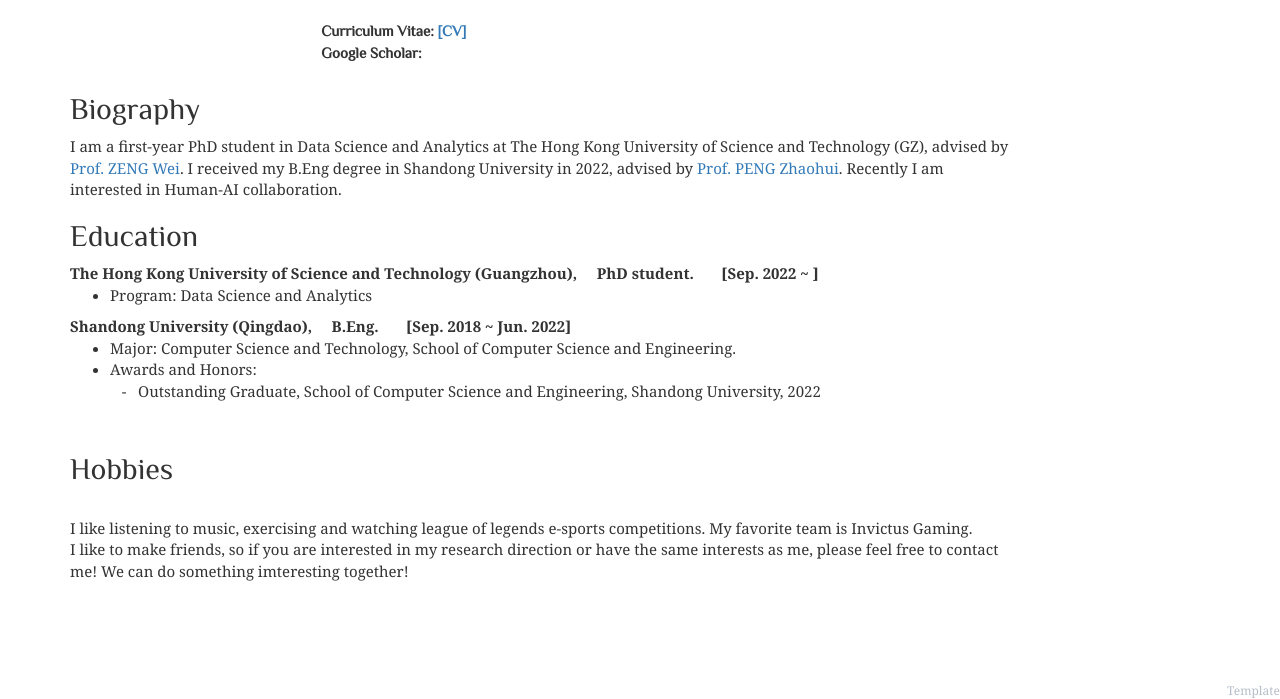
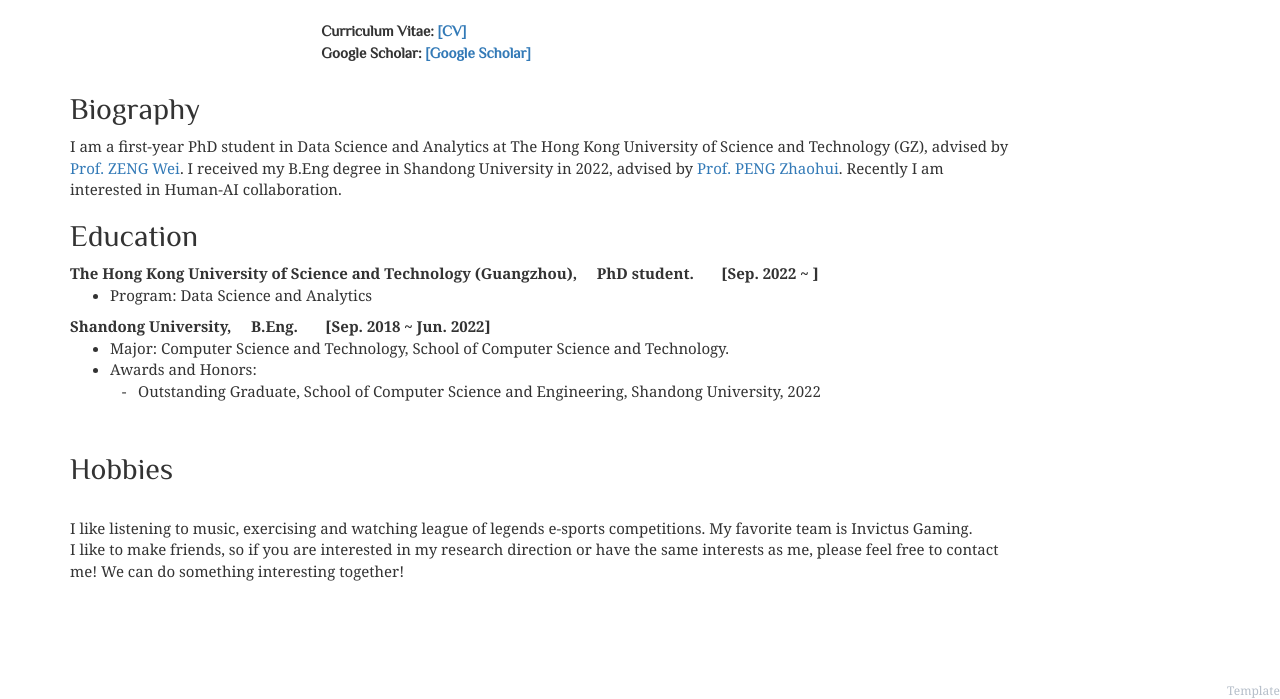
Before and after one commit to CatherineHao/catherinehao.github.io, a plain HTML site: page index.html in a window 1280 px wide. Shown: the part 251-950 px from the top of the page. Drawn offline with nearby package versions, Linux system fonts and the light colour scheme.

Commit message:
Update index.html

```diff
--- a/index.html
+++ b/index.html
@@ -68,7 +68,7 @@
             <br>
             <b>Curriculum Vitae: <a href="files/cv.pdf" target="_blank">[CV]</a></b>
             <br>
-            <b>Google Scholar: <a href="https://scholar.google.com/citations?user=3jsy_DQAAAAJ&hl=zh-CN" target="_blank"></a></b>
+            <b>Google Scholar: <a href="https://scholar.google.com/citations?user=3jsy_DQAAAAJ&hl=zh-CN" target="_blank">[Google Scholar]</a></b>
           </p>
         </div>
       </div>
@@ -92,10 +92,10 @@
           <li> Program: Data Science and Analytics</li>
         </ul>
 
-        <strong>Shandong University (Qingdao), &nbsp;&nbsp;&nbsp; B.Eng. &nbsp;&nbsp;&nbsp;&nbsp;&nbsp;&nbsp;[Sep. 2018 ~
+        <strong>Shandong University, &nbsp;&nbsp;&nbsp; B.Eng. &nbsp;&nbsp;&nbsp;&nbsp;&nbsp;&nbsp;[Sep. 2018 ~
           Jun. 2022]</strong><br />
         <ul>
-          <li> Major: Computer Science and Technology, School of Computer Science and Engineering. </li>
+          <li> Major: Computer Science and Technology, School of Computer Science and Technology. </li>
           <li> Awards and Honors:<br>
               &nbsp;&nbsp;&nbsp;-&nbsp;&nbsp;&nbsp;Outstanding Graduate, School of Computer Science and Engineering, Shandong University, 2022 <br> </li>
         </ul>
@@ -110,7 +110,7 @@
           <h2 id="Hobbies" style="font-family: Philosopher, sans-serif;">Hobbies</h2>
           <div class="col-md-12"><br></div>
           I like listening to music, exercising and watching league of legends e-sports competitions. My favorite team is Invictus Gaming. <br>
-          I like to make friends, so if you are interested in my research direction or have the same interests as me, please feel free to contact me! We can do something imteresting together! <br>
+          I like to make friends, so if you are interested in my research direction or have the same interests as me, please feel free to contact me! We can do something interesting together! <br>
 
         </div>
 
```
